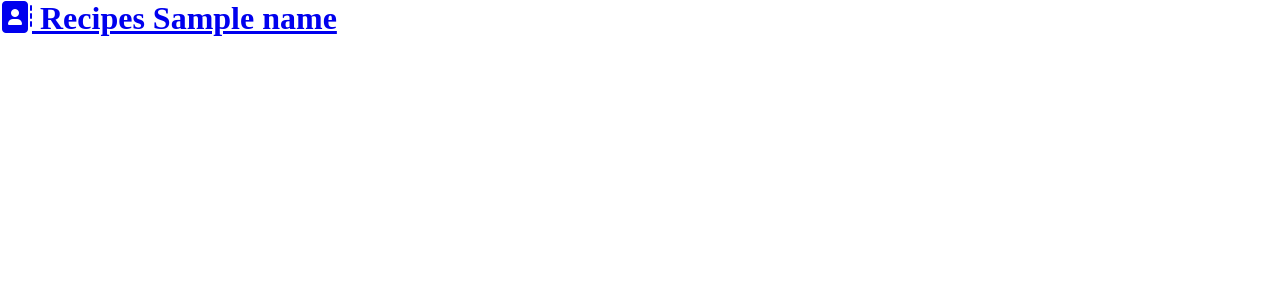
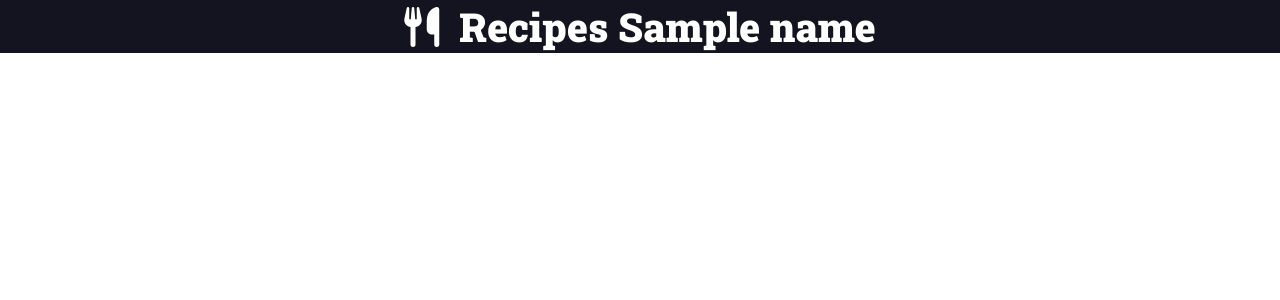
Before and after one commit to codezeron/curso-django-proj1, a Django app: template recipes/templates/recipes/pages/home.html in a window 1280 px wide. Shown: the top 300 px of the page. Run offline with Django 4.2, Linux system fonts and the light colour scheme; the template is opened without the code that fills it: most values are stand-ins (such as "Sample title", 1, 10 or a date in 2020).

Commit message:
feat: aula 29

```diff
--- a/recipes/templates/recipes/pages/home.html
+++ b/recipes/templates/recipes/pages/home.html
@@ -4,9 +4,9 @@
     <header class="main-header-container">
         <div class="main-header-container">
             <h1>
-                <a href="/">
-                    <i class="fas fa-address-book"></i>
-                    <span>Recipes {{name}}</span>
+                <a class="main-logo" href="/">
+                    <i class="fas fa-utensils main-logo-icon"></i>
+                    <span class="main-logo-text">Recipes {{name}}</span>
                 </a>
             </h1>
         </div>
--- a/recipes/templates/recipes/partials/head.html
+++ b/recipes/templates/recipes/partials/head.html
@@ -1,14 +1,73 @@
 <!DOCTYPE html>
 <html lang="pt-BR">
+
 <head>
   <meta charset="UTF-8" />
   <meta http-equiv="X-UA-Compatible" content="IE=edge" />
   <meta name="viewport" content="width=device-width, initial-scale=1.0" />
-    <link rel="stylesheet" href="https://cdnjs.cloudflare.com/ajax/libs/font-awesome/6.4.0/css/fontawesome.min.css" integrity="sha512-SgaqKKxJDQ/tAUAAXzvxZz33rmn7leYDYfBP+YoMRSENhf3zJyx3SBASt/OfeQwBHA1nxMis7mM3EV/oYT6Fdw==" crossorigin="anonymous" referrerpolicy="no-referrer" />
-    <link rel="stylesheet" href="https://cdnjs.cloudflare.com/ajax/libs/font-awesome/6.4.0/css/brands.min.css" integrity="sha512-9YHSK59/rjvhtDcY/b+4rdnl0V4LPDWdkKceBl8ZLF5TB6745ml1AfluEU6dFWqwDw9lPvnauxFgpKvJqp7jiQ==" crossorigin="anonymous" referrerpolicy="no-referrer" />
-    <link rel="stylesheet" href="https://cdnjs.cloudflare.com/ajax/libs/font-awesome/6.4.0/css/solid.min.css" integrity="sha512-yDUXOUWwbHH4ggxueDnC5vJv4tmfySpVdIcN1LksGZi8W8EVZv4uKGrQc0pVf66zS7LDhFJM7Zdeow1sw1/8Jw==" crossorigin="anonymous" referrerpolicy="no-referrer" />
+  <link rel="stylesheet" href="https://cdnjs.cloudflare.com/ajax/libs/font-awesome/6.4.0/css/fontawesome.min.css"
+    integrity="sha512-SgaqKKxJDQ/tAUAAXzvxZz33rmn7leYDYfBP+YoMRSENhf3zJyx3SBASt/OfeQwBHA1nxMis7mM3EV/oYT6Fdw=="
+    crossorigin="anonymous" referrerpolicy="no-referrer" />
+  <link rel="stylesheet" href="https://cdnjs.cloudflare.com/ajax/libs/font-awesome/6.4.0/css/brands.min.css"
+    integrity="sha512-9YHSK59/rjvhtDcY/b+4rdnl0V4LPDWdkKceBl8ZLF5TB6745ml1AfluEU6dFWqwDw9lPvnauxFgpKvJqp7jiQ=="
+    crossorigin="anonymous" referrerpolicy="no-referrer" />
+  <link rel="stylesheet" href="https://cdnjs.cloudflare.com/ajax/libs/font-awesome/6.4.0/css/solid.min.css"
+    integrity="sha512-yDUXOUWwbHH4ggxueDnC5vJv4tmfySpVdIcN1LksGZi8W8EVZv4uKGrQc0pVf66zS7LDhFJM7Zdeow1sw1/8Jw=="
+    crossorigin="anonymous" referrerpolicy="no-referrer" />
+
+    <link rel="preconnect" href="https://fonts.googleapis.com">
+    <link rel="preconnect" href="https://fonts.gstatic.com" crossorigin>
+    <link href="https://fonts.googleapis.com/css2?family=Roboto+Slab:wght@900&display=swap" rel="stylesheet">
+
+
   <title>Recipes</title>
+
+
   <style>
+    :root {
+      --color-primary: #269fe6;
+      --color-primary-hover: #2086c2;
+      --color-primary-dark: #13141f;
+      --color-primary-dark-hover: #212336;
+      --color-primary-light: #d4ecfa;
+      --color-primary-light-hover: #bdd8e7;
+
+      --color-white: #fff;
+      --color-black: #000;
+
+      --color-dark-text: #444;
+      --color-info-light: #cce5ff;
+      --color-debug-light: #cce5ff;
+      --color-success-light: #d4edda;
+      --color-alert-light: #fff3cd;
+      --color-warning-light: #fff3cd;
+      --color-error-light: #f8d7da;
+
+      --color-info-dark: #4d86c4;
+      --color-debug-dark: #4d86c4;
+      --color-success-dark: #4a9c5d;
+      --color-alert-dark: #927f40;
+      --color-warning-dark: #927f40;
+      --color-error-dark: #da525d;
+
+      --color-gray-0: #f9f9f9;
+      --color-gray-1: #e0e0e0;
+      --color-gray-2: #c7c7c7;
+      --color-gray-3: #aeaeae;
+      --color-gray-4: #959595;
+      --color-gray-5: #7d7d7d;
+      --color-gray-6: #646464;
+      --color-gray-7: #4b4b4b;
+      --color-gray-8: #323232;
+      --color-gray-9: #191919;
+
+      --font-primary: sans-serif;
+      --font-headings: 'Roboto Slab', serif;
+
+      --spacing-gutter-medium: 3rem;
+      --spacing-gutter-large: 4rem;
+    }
+
     * {
       padding: 0;
       margin: 0;
@@ -21,6 +80,38 @@
 
     body {
       font-size: 1.6rem;
+      font-family: var(--font-primary);
+    }
+
+    h1,h2,h3,h4,h5,h6{
+      font-family: var(--font-headings);
+    }
+
+    .main-header-container {
+      background: #13141f;
+    }
+
+    .container {
+      max-width: 144rem;
+      margin: 0 auto;
+      padding: var(--spacing-gutter-medium);
+    }
+
+    .main-logo {
+      font-size: 4rem;
+      color: var(--color-white);
+      text-decoration: none;
+      display: flex;
+      flex-flow: row nowrap;
+      align-items: center;
+      justify-content: center;
+      width: fit-content;
+      margin: 0 auto;
+
+    }
+
+    .main-logo-icon{
+      margin-right: 2rem;
     }
   </style>
 </head>
```
Lines whose indentation alone changed are shown as unchanged.
